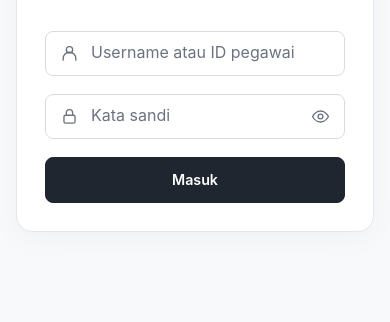
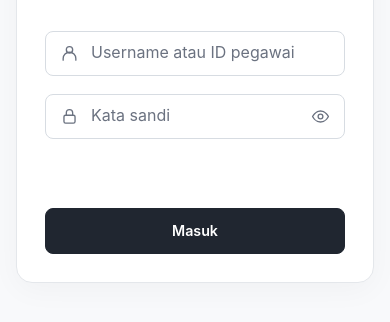
Before and after one commit to zatopupcs-creator/Project-Apotek, a plain HTML site: page index.html in a window 390 px wide. Shown: the part 250-572 px from the top of the page. Drawn offline with Linux system fonts and the light colour scheme; no server answers.

Commit message:
Update mobile.css

```diff
--- a/mobile.css
+++ b/mobile.css
@@ -207,7 +207,7 @@ body.no-anim *,body.no-anim *::before,body.no-anim *::after{transition:none!impo
 .floatfield input:focus~label,.floatfield input:not(:placeholder-shown)~label,.floatfield input:-webkit-autofill~label{top:0;left:18px;font-size:.78rem;font-weight:600;color:#202630}
 .floatfield .control{background:#fff}
 .floatfield .control:-webkit-autofill{-webkit-box-shadow:0 0 0 1000px #fff inset;-webkit-text-fill-color:#202630}
-.signin-form .error{min-height:1.5em;margin:12px 0 18px}
+.signin-form .error,.signin-form .error:empty{display:block;min-height:1.5em;margin:12px 0 18px}
 .signin-form .error:not(:empty){animation:shake .4s ease}
 .askdlg{width:min(400px,calc(100vw - 32px));padding:30px 26px 24px;text-align:center;border:0;border-radius:22px;box-shadow:0 24px 80px #1a24363d}
 .askdlg::backdrop{background:#17212e66;-webkit-backdrop-filter:blur(2px);backdrop-filter:blur(2px)}
```
